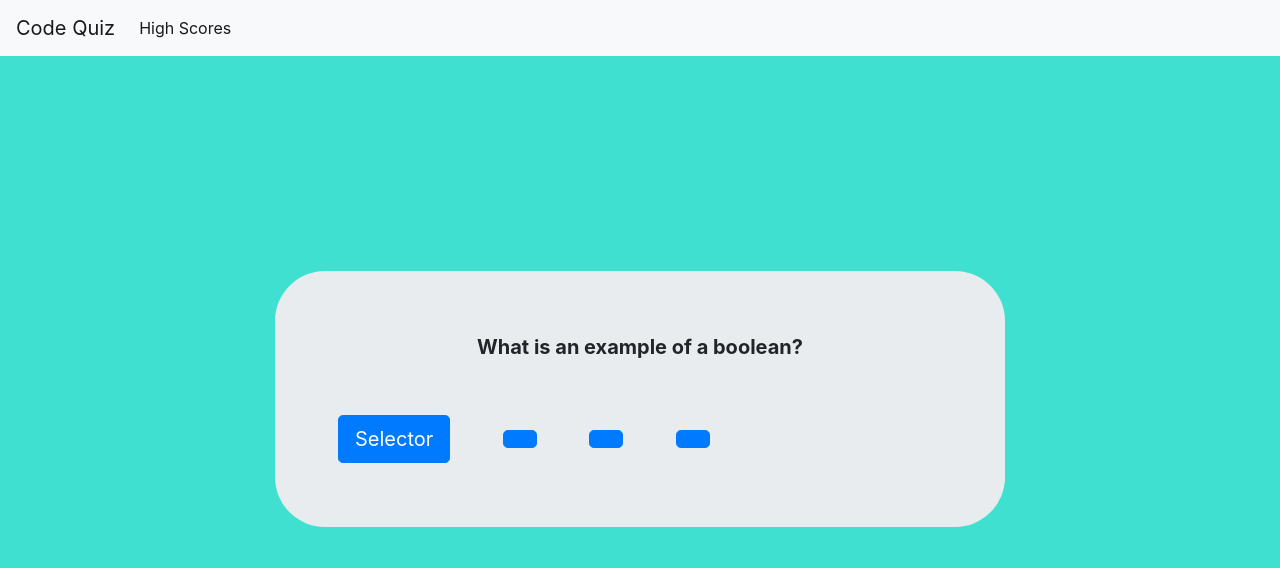
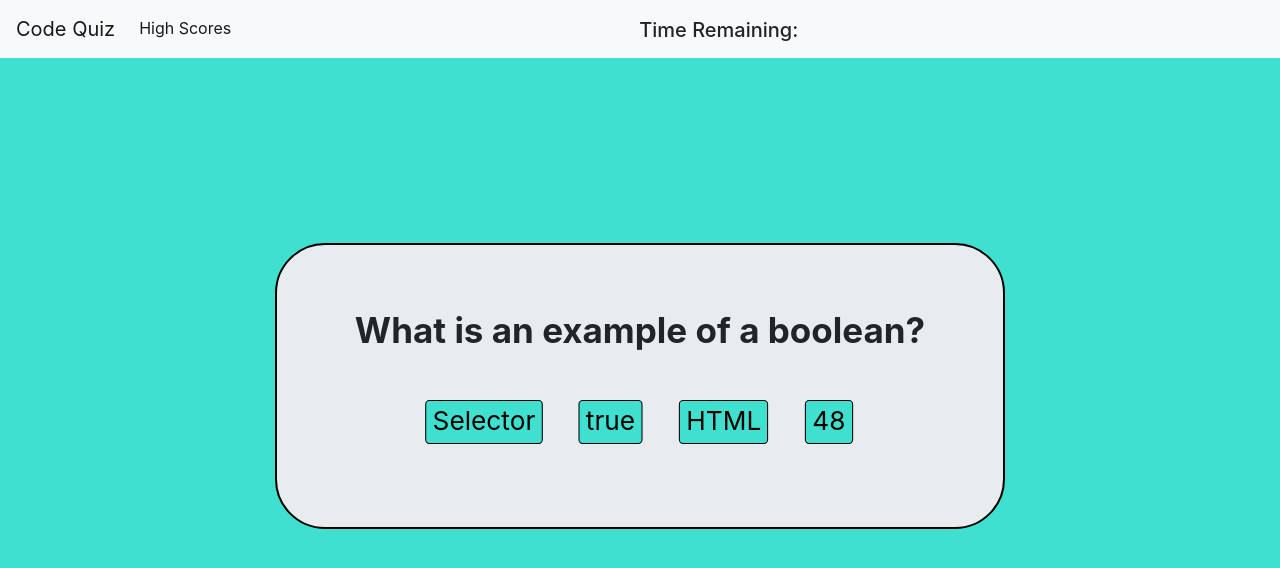
Before and after one commit to twkirkpatrick/Code-Quiz, a plain HTML site: page index.html in a window 1280 px wide. Both pictures are taken after a click on the button "Start". Drawn offline with nearby package versions, Linux system fonts and the light colour scheme.

Commit message:
lots and lots of bugs

```diff
--- a/index.html
+++ b/index.html
@@ -11,7 +11,7 @@
 <body>
 
     <nav class="navbar navbar-expand-lg navbar-light bg-light">
-        <a class="navbar-brand" href="index.html">Code Quiz</a>
+        <a class="navbar-brand" href="">Code Quiz</a>
         <button class="navbar-toggler" type="button" data-toggle="collapse" data-target="#navbarColor01" aria-controls="navbarColor01" aria-expanded="false" aria-label="Toggle navigation">
           <span class="navbar-toggler-icon"></span>
         </button>
@@ -21,15 +21,21 @@
             <li class="nav-item active">
               <a class="nav-link" href="#">High Scores <span class="sr-only">(current)</span></a>
             </li>
+            <li>
+              <h5 id="time-style">Time Remaining:<span id="time"> </span></h5>
+            </li>
           </ul>
         </div>
       </nav>
     <!-- START PAGE -->
+
+
       <div class="container">
           <div class="row">
               <div class="col-md-6 mx-auto">
+
                 <div class="wrapper">
-                    <div class="jumbotron text-center border border-primary main-content" id="jumbo">
+                    <div class="jumbotron text-center border main-content" id="jumbo">
                         <h1 class="display-4">Test Your JavaScript Skills!</h1>
                         <button class="btn btn-primary btn-lg mt-5" id="start-btn" role="button">Start</button>
                       </div>
@@ -45,17 +51,30 @@
                   <div class="question-wrapper">
                       <div class="jumbotron jumbotron-fluid hide question-container">
                           <div class="container">
-                      <h1 class="display-4 question-font" id="question"></h1>
-                      <button class="btn btn-primary btn-lg mt-5 ml-5" id="answer-btn1" role="button"></button>
-                      <button class="btn btn-primary btn-lg mt-5 ml-5" id="answer-btn2" role="button"></button>
-                      <button class="btn btn-primary btn-lg mt-5 ml-5" id="answer-btn3" role="button"></button>
-                      <button class="btn btn-primary btn-lg mt-5 ml-5" id="answer-btn4" role="button"></button>
-
+                            <h2 class="display-4 question-font" id="question"></h2>
+                              <div id="answers" class="choicesBtn">
+                              </div>
+                              <!-- <button class="btn btn-primary btn-lg mt-5 ml-5" id="answer-btn1" role="button">A</button>
+                              <button class="btn btn-primary btn-lg mt-5 ml-5" id="answer-btn2" role="button">B</button>
+                              <button class="btn btn-primary btn-lg mt-5 ml-5" id="answer-btn3" role="button">C</button>
+                              <button class="btn btn-primary btn-lg mt-5 ml-5" id="answer-btn4" role="button">D</button> -->
                           </div>
                       </div>
                   </div>
               </div>
           </div>
+      </div>
+
+      <div class="container">
+        <div class="row">
+          <div class="col-md-6 mx-auto">
+            <div class="card text-center hide">
+              <div class="card-body">
+                <h5 class="card-title">Enter Your Initials!</h5>
+                  <input type="text" id="fname" name="fname" ><br>
+                <a href="#" class="btn btn-primary submit-btn" id="submit-btn">Submit</a>
+              </div>
+
             </div>
 
 
--- a/script.js
+++ b/script.js
@@ -1,6 +1,11 @@
 
 //Start Button
 var startButton = document.querySelector("#start-btn");
+var timeDisplay = document.querySelector("#time");
+var timeHide = document.querySelector(".hide");
+var time = 75;
+var userScore = 0;
+
 
 
 //Container on opening page
@@ -8,110 +13,179 @@ var mainContent = document.querySelector(".main-content");
 
 //Empty Question Container
 var questionContainer = document.querySelector(".question-container");
+//var choicesBtn = document.querySelector(".choicesBtn");
+var currentQuestion = 0;
+var choicesBtn = document.querySelector("#answers");
+var input = document.querySelector(".card");
+var submit = document.querySelector(".submit-btn");
 
 
-let currentQuestion = 0;
-
-const questionText = document.querySelector("#question");
-const answerOne = document.querySelector("#answer-btn1");
-const answerTwo = document.querySelector("#answer-btn2");
-const answerThree = document.querySelector("#answer-btn3");
-const answerFour = document.querySelector("#answer-btn4");
-
-const questions = [
-
+var questions = [
     {
         question: "What is an example of a boolean?",
-        choices: ["Selector", "true", "HTML", "4"],
+        choices: ["Selector", "true", "HTML", "48"],
         answer: "true"
     },
     {
-        question: "What is an example of a boolean?",
-        choices: ["Selector", "true", "HTML", "4"],
-        answer: "true"
+        question: "Which reserved keyword is used to define a variable?",
+        choices: ["var", "let", "const", "all of the above"],
+        answer: "all of the above"
     },
     {
-        question: "What is an example of a boolean?",
-        choices: ["Selector", "true", "HTML", "4"],
-        answer: "true"
+        question: "Which attribute do you use to reference a JavaScript file?",
+        choices: ["src", "href", "name", "class"],
+        answer: "src"
     },
     {
-        question: "What is an example of a boolean?",
-        choices: ["Selector", "true", "HTML", "4"],
-        answer: "true"
+        question: "How do you create a function in JavaScript?",
+        choices: ["function:myFunction", "function myFunction()", "function = myFunction()", "myFunction"],
+        answer: "function myFunction()"
     },
     {
-        question: "What is an example of a boolean?",
-        choices: ["Selector", "true", "HTML", "4"],
-        answer: "true"
+        question: "Which operator is used to assign a value to a variable?",
+        choices: ["*", "-", "=", "x"],
+        answer: "="
     }
+]
 
-]
+
+startButton.addEventListener("click", startGame);
+
+function startGame(){
+    /* console.log("started"); */
+    startButton.classList.add("hide");
+    mainContent.classList.add("hide");
+    questionContainer.classList.remove("hide");
+    timeHide.classList.remove("hide");
+    setNextQuestion();
+    /* setInterval(countDown, 1000); */
+
+}
+
+function setNextQuestion(){
+
+    if(currentQuestion === 5){
+
+        endGame();
+        return;
+        //stop timer here as well
+    }
+    choicesBtn.textContent = "";
+    var questionDisplay = questions[currentQuestion];
+    var title = document.getElementById("question");
+    title.textContent = questionDisplay.question;
+
+
+    for (var t = 0; t < 4; t++) {
+        var answerBtn = document.createElement("button");
+        answerBtn.setAttribute("id", t);
+        answerBtn.setAttribute("class", "choice");
+        answerBtn.setAttribute("value", questionDisplay.choices[t]);
+        answerBtn.textContent = questionDisplay.choices[t];
+        choicesBtn.appendChild(answerBtn);
+    }
+    //This ended up being the fix. jQuery will iterate through everything but since we can only use JavaScript, we have to loop through a "querySelectorAll". Also, I think 'answerBtn' was in a unique situation where it does it's job in the scope of the loop, but then gets obliterated once outside of the loop.
+    var clickedButt = document.querySelectorAll(".choice");
+    for (var t = 0; t < clickedButt.length; t++) {
+        clickedButt[t].addEventListener("click", selectAnswer);
+    }
 
 
 
 
 
 
-startButton.addEventListener("click", startGame);
+}
 
-function startGame(){
-    console.log("started");
-    startButton.classList.add("hide");
-    mainContent.classList.add("hide");
-    questionContainer.classList.remove("hide");
-    setNextQuestion();
+
+
+
+function selectAnswer (){
+
+
+
+    if (this.value === questions[currentQuestion].answer){
+
+        console.log("You picked the correct answer!");
+        userScore += 15;
+        console.log(userScore);
+        currentQuestion++;
+        setNextQuestion();
+
+
+
+    }
+
+
+    else {
+        console.log("you picked the wrong answer!");
+
+        time -= 10;
+        console.log(userScore);
+        currentQuestion++;
+        setNextQuestion();
+
+
+
+    }
+
 
 
 
 
 }
 
-function setNextQuestion(){
-    const current = questions[currentQuestion];
-
-    questionText.innerText = current.question;
-
-    answerOne.innerText = current.choices[0];
 
 
-
-}
-
-
-function selectAnswer(){
-
-
-}
 
 
 //---TIMER------------------------------------
 
-/* var time = 59;
+/* function countDown(){
 
-var elapsed = 0;
+    time --;
+    timeDisplay.textContent = time;
+    if(time === 0){
+        endGame();
+    }
+} */
 
-var interval;
+submit.addEventListener("click", function(){
 
-function appendTime(){
-    console.log({time, past});
-}
+    var submitVal = document.getElementById("fname").value;
 
-function wrongPenalty(){
-    elapsed += 5;
-}
-
-function startTimer(){
-    if (elapsed < time){
-    interval = setInterval(function(){
-    elapsed++
-    appendTime();
-           }, 1000)
-    } else{
-        clearInterval(interval);
+    if(submitVal === ""){
+        alert("You must enter something in the field!");
     }
 
+    console.log(submitVal + userScore);
+
+
+
+})
+
+
+
+
+
+
+
+
+
+function endGame(){
+    questionContainer.classList.add("hide");
+    input.classList.remove("hide");
+
+    var finalScore = "Your score: " + userScore + " pts";
+
+
+    input.prepend(finalScore);
+
+
+
+
+
+
+            //call endGame function -- make form in html and hide it, then remove class of hide
 
 }
-
-startTimer(); */
--- a/style.css
+++ b/style.css
@@ -5,12 +5,33 @@ body{
 
 
 .wrapper{
-    margin-top: 215px;
+    margin-top: 100px;
 
+}
+
+#time{
+    padding-left: 7px;
+
+}
+
+#time-style{
+   /*  margin-top: 80px;
+    margin-left: 153px;
+    width: 40%;
+    padding: 10px;
+    border: solid 2px red;
+    border-radius: 5px;
+    background-color: lightgray;
+    color: red; */
+    margin-left: 400px;
+    padding-top: 10px;
 }
 
 #jumbo{
     border-radius: 50px;
+    border: solid 2px black !important;
+    font-weight: bolder !important;
+    margin-top: 225px;
 
 }
 
@@ -21,7 +42,7 @@ body{
 
 }
 
-#start-btn, #answer-btn:hover{
+#start-btn, .choice, #submit-btn:hover{
     transition: transform 150ms;
     transform: scale(1.05);
 }
@@ -36,12 +57,44 @@ body{
     border: solid 1px black;
 }
 
+#answers{
+    text-align: center;
+    margin-top: 30px;
+}
+
 .question-font{
-    font-size: 20px;
+    font-size: 35px;
     text-align: center;
     font-weight: bold;
 }
 
 .question-container{
     border-radius: 50px;
+    border: 2px solid black;
+    margin-top: 85px;
 }
+
+.choice{
+    margin: 20px;
+    background-color: turquoise;
+    color: black;
+    border: solid 1px black;
+    border-radius: 4px;
+    font-size: 25px;
+
+}
+
+.card{
+    margin-top: 200px;
+    border-radius: 10px;
+    border: 2px solid black;
+}
+
+#submit-btn{
+    background-color: turquoise;
+    color: black;
+    border: solid 1px black;
+    margin-top: 10px;
+    font-weight: bolder;
+
+}
```
Lines whose indentation alone changed are shown as unchanged.
